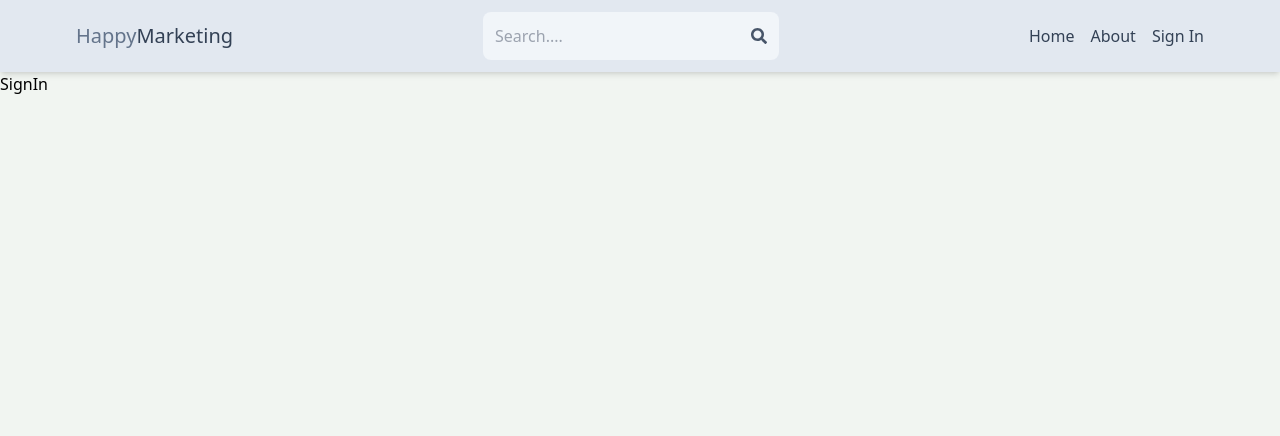
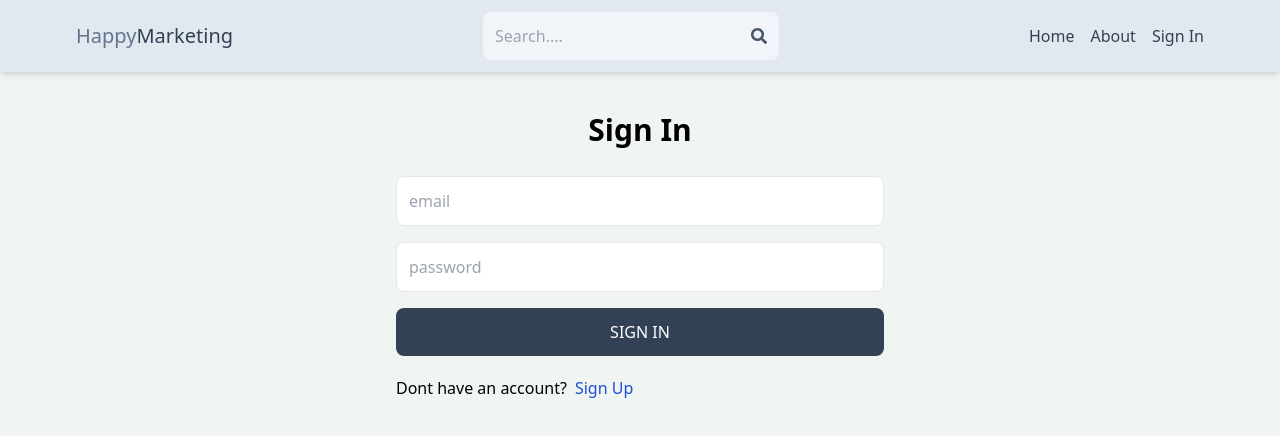
Before and after one commit to Aishwaryadk04/mern-estate-project, a React (Vite) app in the folder client/: page /sign-in in a window 1280 px wide. Shown: the top 436 px of the page. Built offline with nearby package versions, Linux system fonts and the light colour scheme.

Commit message:
complete sign in page functionality

```diff
--- a/client/src/pages/SignIn.jsx
+++ b/client/src/pages/SignIn.jsx
@@ -1,7 +1,82 @@
-import React from 'react'
+import React, { useState } from 'react'
+import {Link ,useNavigate} from 'react-router-dom'
 
 export default function SignIn() {
+
+  const [formData,setFormData] = useState({});
+  const [error,setError] = useState(null);
+  const [loading,setLoading] = useState(false);
+  const navigate = useNavigate();
+
+  const handleChange = (e)=>{
+      setFormData(
+
+        {
+        ...formData,
+        [e.target.id]:e.target.value,
+        }
+      );
+  };
+
+
+  const handleSubmit = async(e)=>{
+    e.preventDefault();
+    try {
+      setLoading(true);
+     const res = await fetch('/api/auth/signin',
+     {
+      method: 'POST',
+      headers: {
+        'Content-Type': 'application/json'
+      },
+      body: JSON.stringify(formData),
+     }
+     );
+     const data = await res.json();
+     if(data.success === false){
+      setLoading(false);
+      setError(data.message);
+
+      return;
+     }
+     setLoading(false);
+     setError(null);
+     navigate('/');
+
+    } catch (error) {
+      setLoading(false);
+      setError(error.message);
+    }
+
+  }
+
   return (
-    <div>SignIn</div>
+   <div className='p-3 max-w-lg mx-auto'>
+      <h1 className='text-3xl text-center font-semibold my-7'>Sign In</h1>
+      <form onSubmit={handleSubmit} className='flex flex-col gap-4' >
+
+      <input
+          type='email'
+          placeholder='email'
+          className='border p-3 rounded-lg'  onChange={handleChange}
+          id='email'
+        />
+      <input
+          type='password'
+          placeholder='password'
+          className='border p-3 rounded-lg' onChange={handleChange}
+          id='password'
+        />
+
+        <button disabled={loading} className='bg-slate-700 text-white p-3 rounded-lg uppercase hover:opacity-95 disabled:opacity-80'> {loading ?'Loading...': 'Sign In' }</button>
+      </form>
+      <div className='flex gap-2 mt-5'>
+        <p>Dont have an account?</p>
+        <Link to={'/sign-up'}>
+          <span className='text-blue-700'>Sign Up</span>
+        </Link>
+      </div>
+      {error && <p className='text-red-500 mt-5'>{error}</p>}
+   </div>
   )
 }
```
